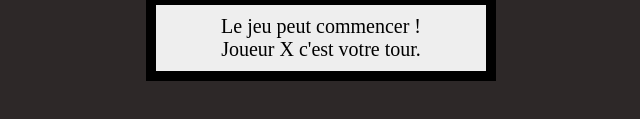
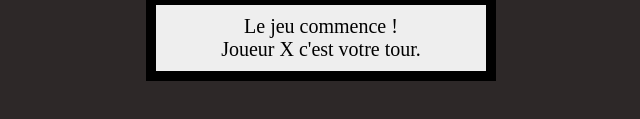
Before and after one commit to brs49/Morpion, a plain HTML site: page index.html in a window 1280 px wide. Shown: the part 415-534 px from the top of the page, 319-959 px from the left. Drawn offline with Linux system fonts and the light colour scheme.

Commit message:
Update index.html

```diff
--- a/index.html
+++ b/index.html
@@ -160,7 +160,7 @@ function main() {
   var jeuEstFini = false;
   var afficheur = new Afficheur(document.querySelector("#StatutJeu"));
   afficheur.sendMessage(
-    "Le jeu peut commencer ! <br /> Joueur " +
+    "Le jeu commence ! <br /> Joueur " +
       joueurs[tour] +
       " c'est votre tour."
   );
```
